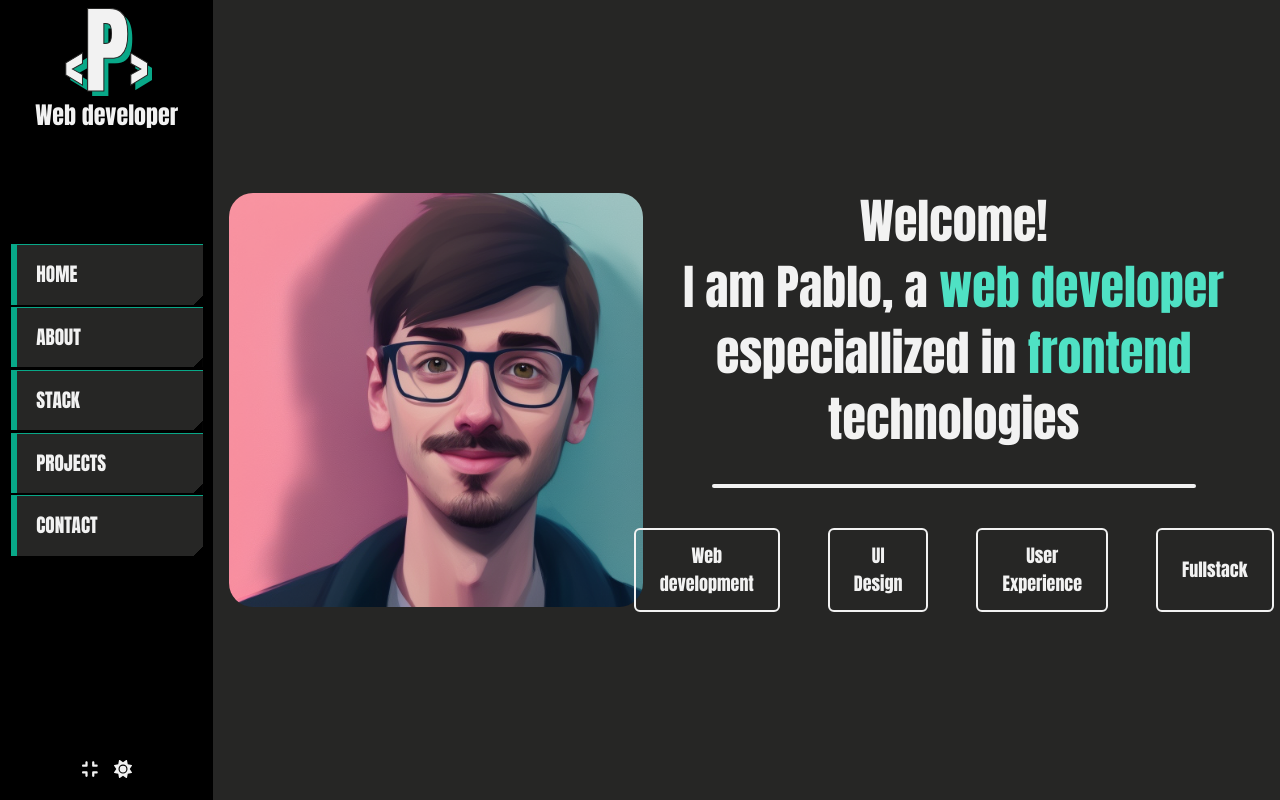
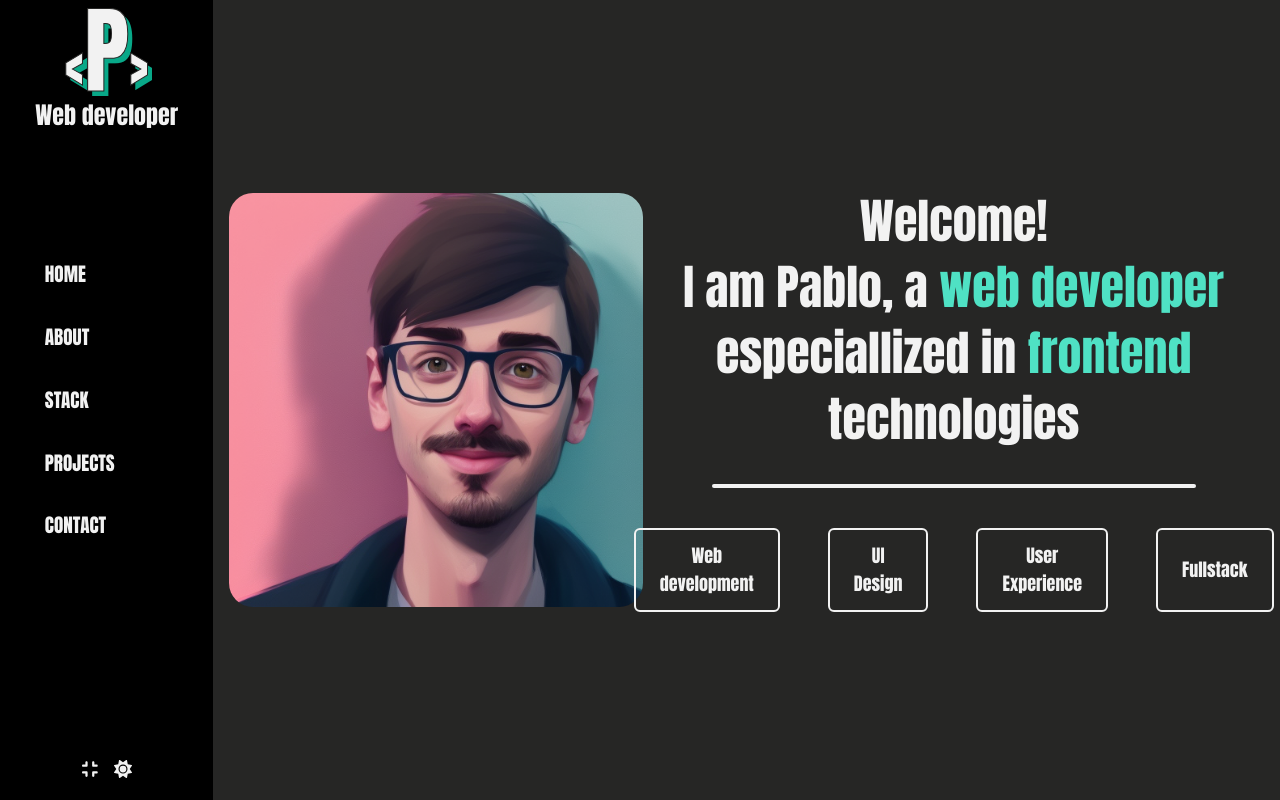
Before and after one commit to pabloff95/portfolio, a React (Vite) app: page / in a window 1280 px wide. Built offline with nearby package versions, Linux system fonts and the light colour scheme.

Commit message:
Re-style menu buttons.

```diff
--- a/src/styles/components/layout/menu-button.css
+++ b/src/styles/components/layout/menu-button.css
@@ -1,24 +1,26 @@
 .menu-button {
-  width: 90%;
+  width: 100%;
   height: max-content;
-  padding: 2vh 1vw 2vh 2vw;
+  padding: 2vh 1vw 2vh 3.5vw;
   font-size: 1.5vmax;
   font-weight: 600;
   cursor: pointer;
-  box-shadow: inset 6px 1px 0px var(--primary-element-dark);
+  box-shadow: inset 0px 0px 0px var(--primary-element-dark);
   border: 0px;
   margin: 0.5% 0;
   /*Prepare background color transition on mouse hover*/
-  background: linear-gradient(135deg, var(--text-color) 45%, transparent 5%)
+  background: linear-gradient(90deg, var(--text-color) 45%, transparent 5%)
       right,
-    linear-gradient(135deg, var(--primary-background) 45%, transparent 5%);
+    linear-gradient(90deg, var(--secondary-background) 45%, transparent 5%);
   background-size: 250%;
   transition: 0.5s ease-out;
   font-family: var(--font-impact);
+  text-align: left;
 }
 
 .menu-button:hover {
-  background-position: left; /*Executes background color transition*/
-  box-shadow: inset 6px 1px 0px var(--primary-element-lighter-contrast);
+  background-position: left; /*Executes background color transition */
+  box-shadow: inset 0px 0px 0px var(--primary-element-lighter-contrast);
+
   color: var(--primary-element-lighter-contrast);
 }
```
